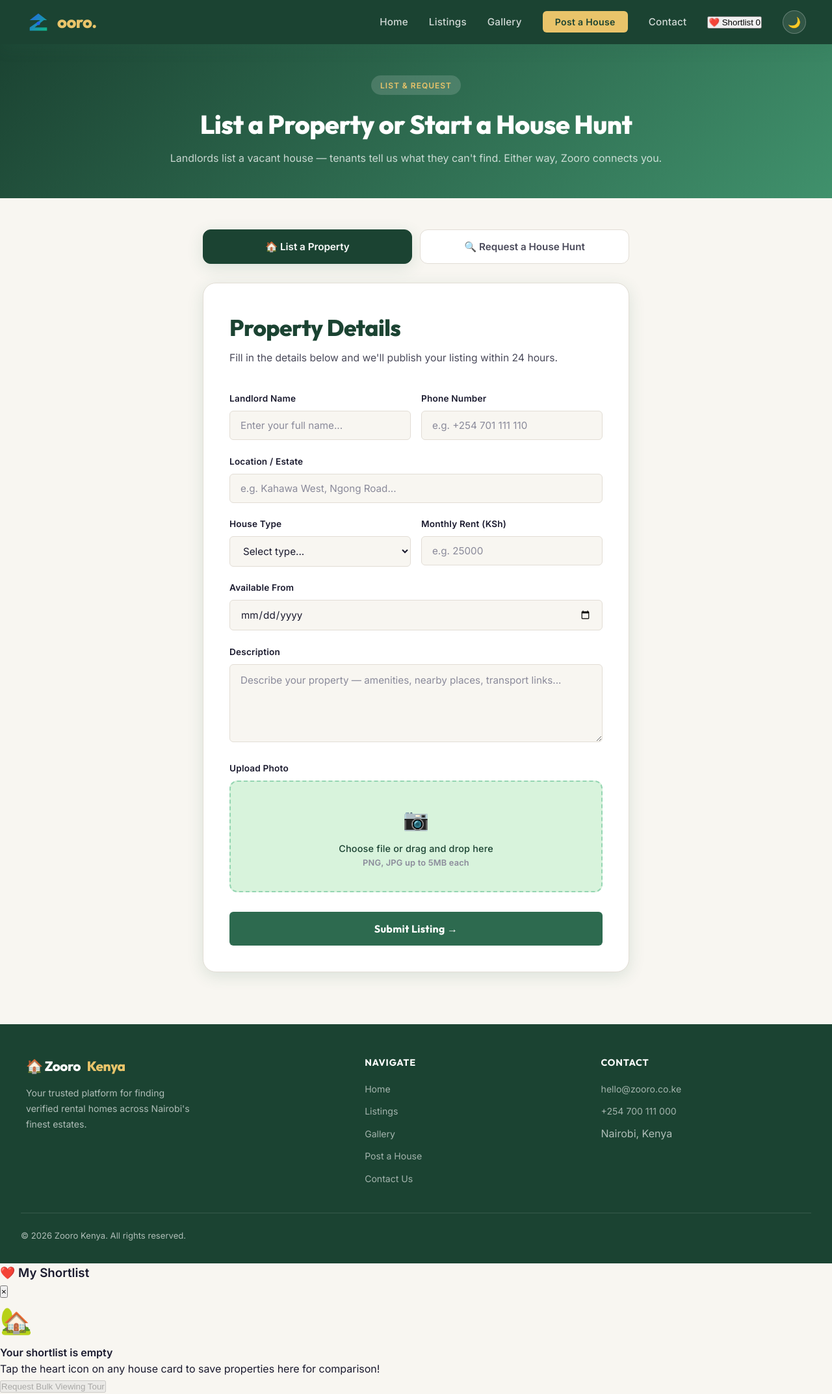
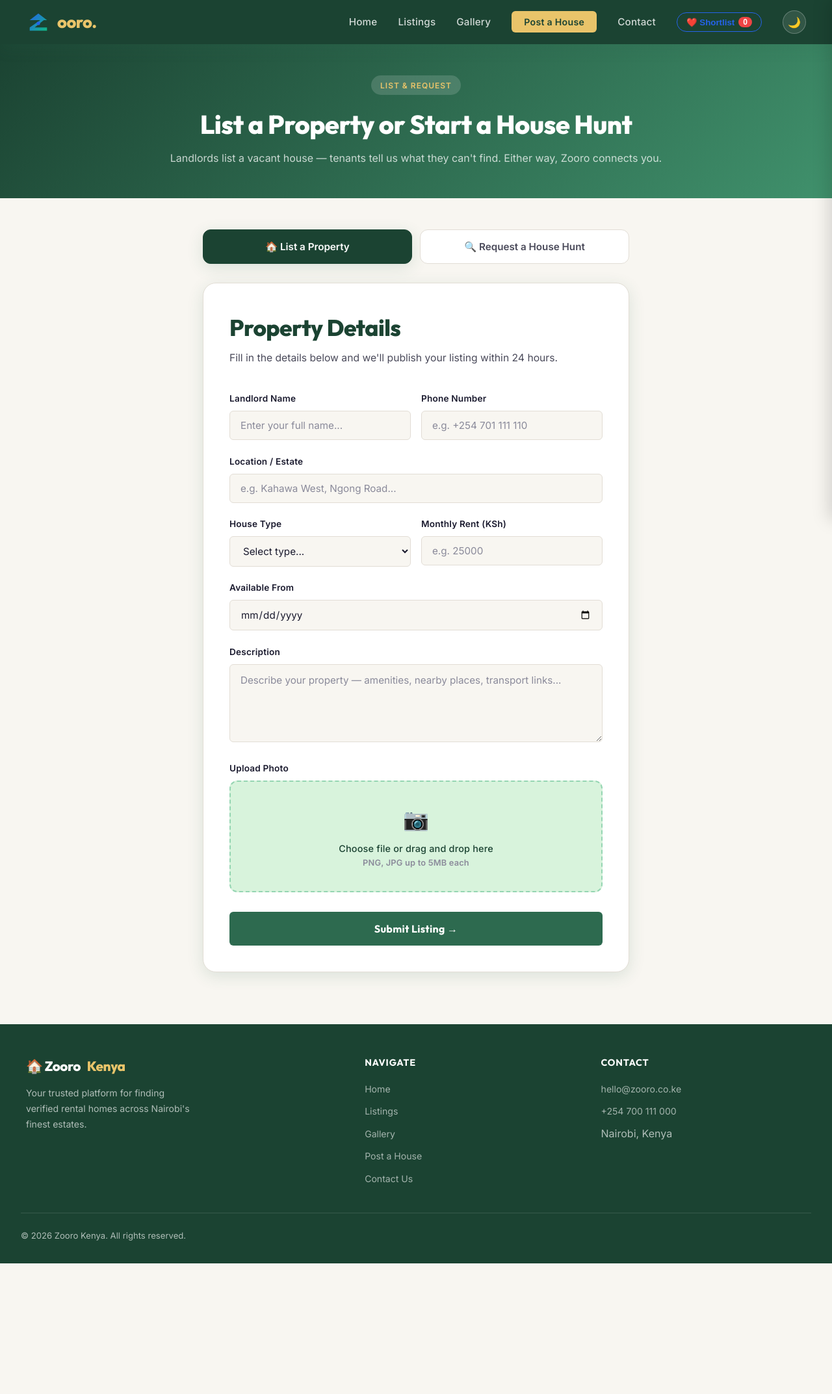
Before and after one commit to Ser-Mickey/Zooro-js-lab, a PHP site: page /post.html in a window 1280 px wide. Shown: the whole page at 65% size. After the commit the page ends 1944 px from the top, so only its background shows below. Run offline with PHP 8.4, Linux system fonts and the light colour scheme.

Commit message:
Implement styles for shortlist feature
Added styles for shortlist drawer, buttons, and badges.

```diff
--- a/style.css
+++ b/style.css
@@ -1451,3 +1451,205 @@ body.dark-theme .summary-table tbody tr:nth-child(even) { background: rgba(255,2
   text-transform: none;
   letter-spacing: 0;
 }
+/* ================================================================
+   SHORTLIST / SAVED HOMES DRAWER
+   ================================================================ */
+
+/* Navbar Button & Badge */
+#shortlist-nav-btn {
+  background: transparent;
+  border: 1px solid var(--primary-color, #2563eb);
+  color: var(--primary-color, #2563eb);
+  padding: 6px 14px;
+  border-radius: 20px;
+  font-weight: 600;
+  cursor: pointer;
+  display: flex;
+  align-items: center;
+  gap: 6px;
+  transition: all 0.2s ease;
+}
+
+#shortlist-nav-btn:hover {
+  background: var(--primary-color, #2563eb);
+  color: #ffffff;
+}
+
+.shortlist-badge {
+  background: #ef4444;
+  color: #ffffff;
+  font-size: 0.75rem;
+  font-weight: 700;
+  padding: 2px 7px;
+  border-radius: 10px;
+  line-height: 1;
+}
+
+/* Backdrop Overlay */
+.shortlist-overlay {
+  position: fixed;
+  inset: 0;
+  background: rgba(15, 23, 42, 0.5);
+  backdrop-filter: blur(4px);
+  z-index: 9998;
+  opacity: 0;
+  pointer-events: none;
+  transition: opacity 0.3s ease;
+}
+
+.shortlist-overlay.active {
+  opacity: 1;
+  pointer-events: auto;
+}
+
+/* Slide-out Drawer Panel */
+.shortlist-drawer {
+  position: fixed;
+  top: 0;
+  right: 0;
+  width: 100%;
+  max-width: 400px;
+  height: 100vh;
+  background: var(--bg-card, #ffffff);
+  color: var(--text-color, #1e293b);
+  box-shadow: -5px 0 25px rgba(0, 0, 0, 0.15);
+  z-index: 9999;
+  transform: translateX(100%);
+  transition: transform 0.3s cubic-bezier(0.16, 1, 0.3, 1);
+  display: flex;
+  flex-direction: column;
+}
+
+.shortlist-drawer.open {
+  transform: translateX(0);
+}
+
+/* Drawer Header */
+.shortlist-header {
+  padding: 20px;
+  border-bottom: 1px solid rgba(0, 0, 0, 0.08);
+  display: flex;
+  justify-content: space-between;
+  align-items: center;
+}
+
+.shortlist-header h3 {
+  margin: 0;
+  font-size: 1.25rem;
+  display: flex;
+  align-items: center;
+  gap: 8px;
+}
+
+.shortlist-close-btn {
+  background: none;
+  border: none;
+  font-size: 1.5rem;
+  cursor: pointer;
+  color: inherit;
+  opacity: 0.7;
+  transition: opacity 0.2s;
+}
+
+.shortlist-close-btn:hover {
+  opacity: 1;
+}
+
+/* Drawer Content Body */
+.shortlist-body {
+  flex: 1;
+  overflow-y: auto;
+  padding: 20px;
+  display: flex;
+  flex-direction: column;
+  gap: 15px;
+}
+
+.shortlist-empty {
+  text-align: center;
+  color: #64748b;
+  margin: auto 0;
+}
+
+.shortlist-empty p {
+  margin-top: 8px;
+  font-size: 0.95rem;
+}
+
+/* Shortlist Item Cards */
+.shortlist-item {
+  display: flex;
+  gap: 12px;
+  align-items: center;
+  padding: 12px;
+  background: rgba(0, 0, 0, 0.03);
+  border-radius: 10px;
+  position: relative;
+}
+
+.shortlist-item img {
+  width: 65px;
+  height: 65px;
+  object-fit: cover;
+  border-radius: 8px;
+}
+
+.shortlist-item-info {
+  flex: 1;
+}
+
+.shortlist-item-info h4 {
+  margin: 0 0 4px 0;
+  font-size: 0.95rem;
+  font-weight: 600;
+}
+
+.shortlist-item-info p {
+  margin: 0;
+  font-size: 0.85rem;
+  color: #10b981;
+  font-weight: 700;
+}
+
+.shortlist-remove-btn {
+  background: none;
+  border: none;
+  color: #ef4444;
+  cursor: pointer;
+  padding: 6px;
+  font-size: 1.1rem;
+  opacity: 0.7;
+  transition: opacity 0.2s;
+}
+
+.shortlist-remove-btn:hover {
+  opacity: 1;
+}
+
+/* Drawer Footer */
+.shortlist-footer {
+  padding: 20px;
+  border-top: 1px solid rgba(0, 0, 0, 0.08);
+  background: rgba(0, 0, 0, 0.01);
+}
+
+.btn-shortlist-action {
+  width: 100%;
+  padding: 12px;
+  background: #2563eb;
+  color: #ffffff;
+  border: none;
+  border-radius: 8px;
+  font-weight: 600;
+  cursor: pointer;
+  transition: background 0.2s;
+}
+
+.btn-shortlist-action:hover {
+  background: #1d4ed8;
+}
+
+.btn-shortlist-action:disabled {
+  background: #cbd5e1;
+  cursor: not-allowed;
+}
```
